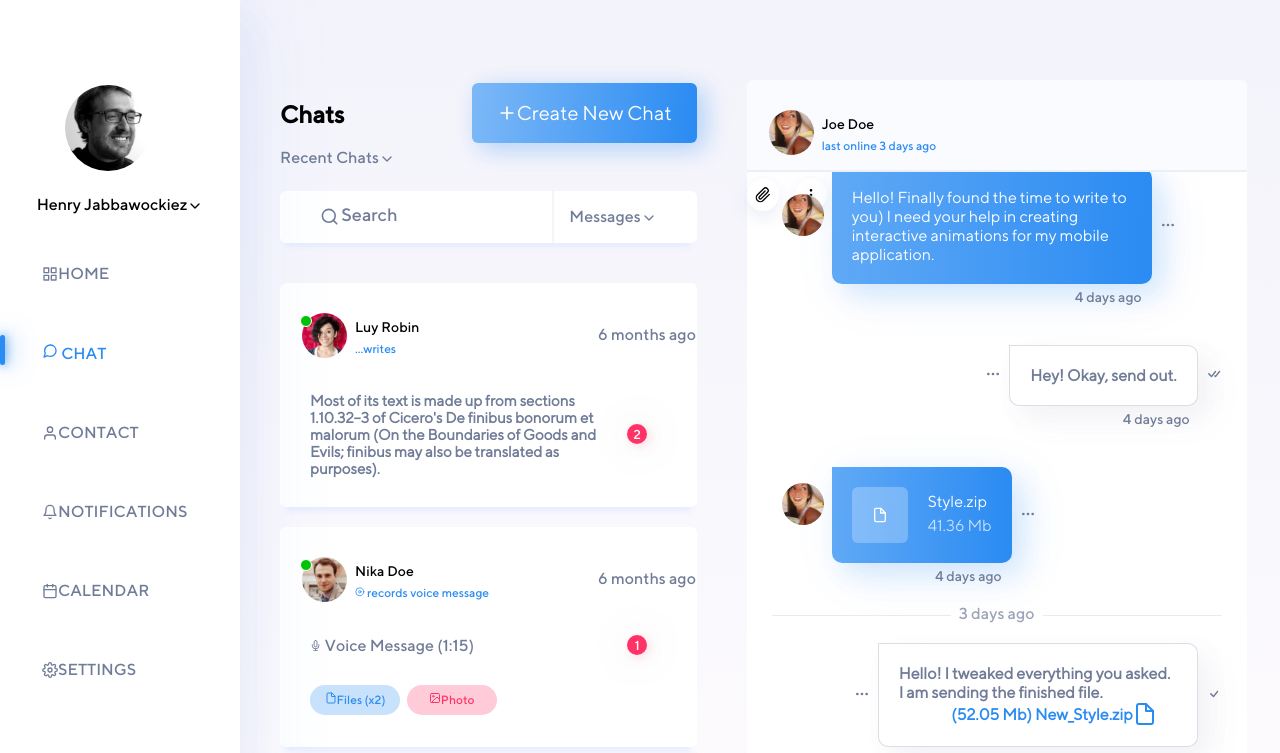
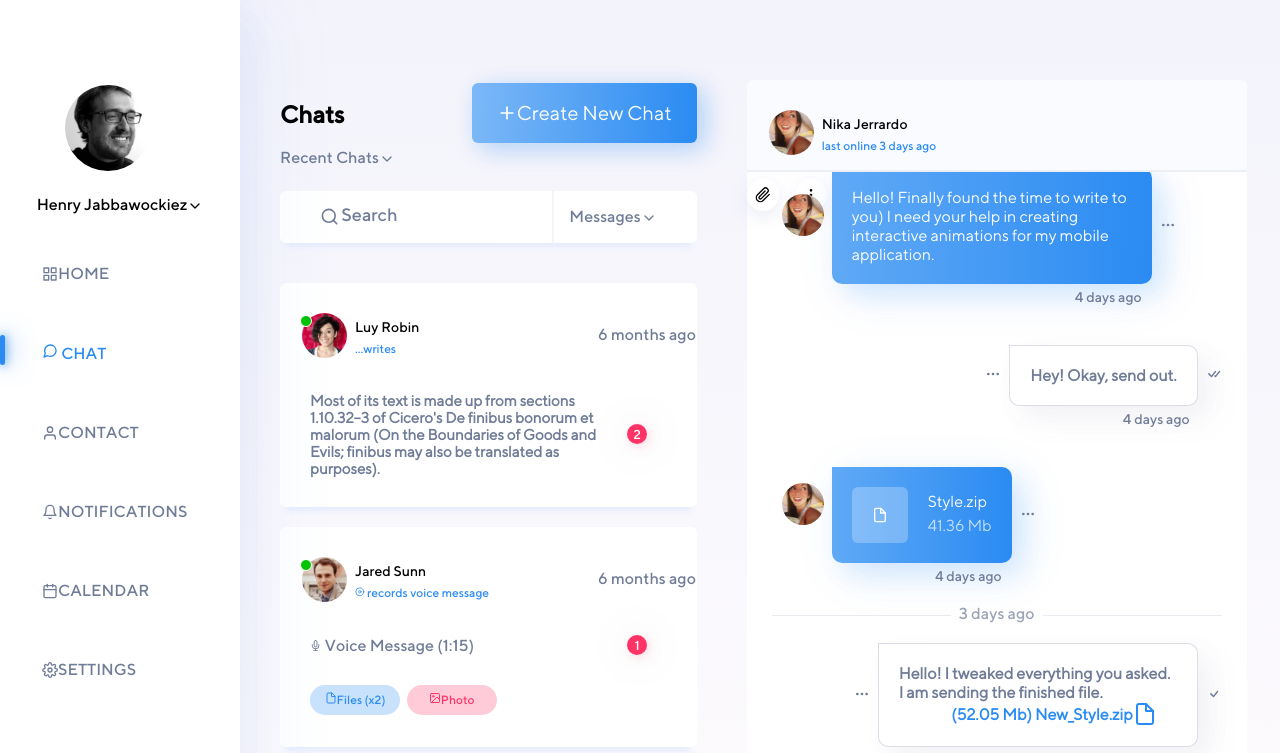
Before and after one commit to harshmetrey/chatApp, a React (Create React App) app: page / in a window 1280 px wide. Shown: the top 753 px of the page. Built offline with nearby package versions, Linux system fonts and the light colour scheme.

Commit message:
user name updates

```diff
--- a/src/data.js
+++ b/src/data.js
@@ -30,6 +30,7 @@
                 id: 3,
                 text: 'it look like readable English',
                 status: "send",
+                type: 'read',
                 created_on: '02/08/2021, 15:53:57',
                 time: '02/08/2021, 15:53:57'
             },
@@ -51,7 +52,7 @@
     {
         userid: 2,
         avatar_url: Avatar2,
-        user_name: 'Nika Doe',
+        user_name: 'Jared Sunn',
         chat_history:
             [{
                 id: 1,
@@ -80,7 +81,7 @@
     {
         userid: 3,
         avatar_url: Avatar3,
-        user_name: 'Joe Doe',
+        user_name: 'Nika Jerrardo',
         chat_history:
             [{
                 id: 1,
@@ -88,7 +89,6 @@
                 status: "receive",
                 created_on: '07/29/2021, 15:53:57',
                 time: '07/29/2021, 15:53:57',
-
                 isFirst: true
 
             },
@@ -130,7 +130,7 @@
     {
         userid: 4,
         avatar_url: Avatar4,
-        user_name: 'Luy Robin',
+        user_name: 'David Amrosa',
         chat_history:
             [{
                 id: 1,
@@ -151,6 +151,7 @@
                 id: 3,
                 text: 'hello',
                 status: "send",
+                type: 'read',
                 created_on: '02/08/2021, 15:53:57',
                 time: '02/08/2021, 15:53:57'
             },
```
